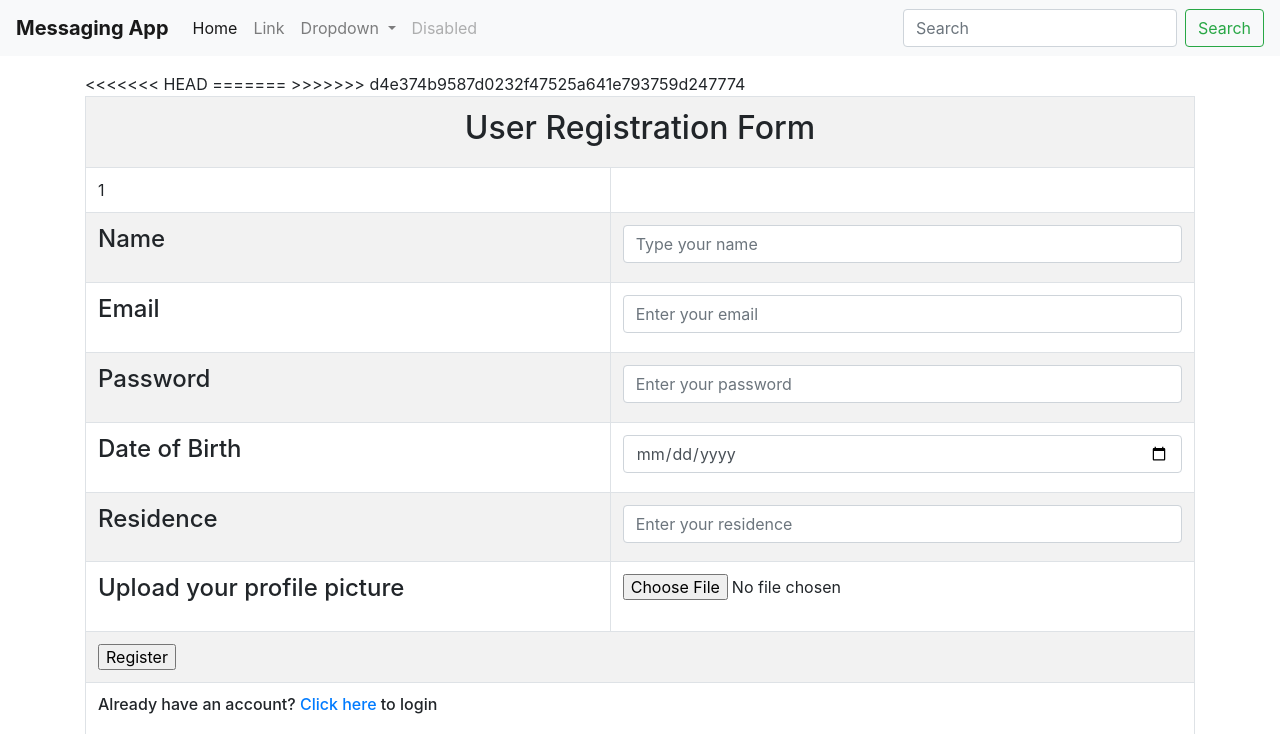
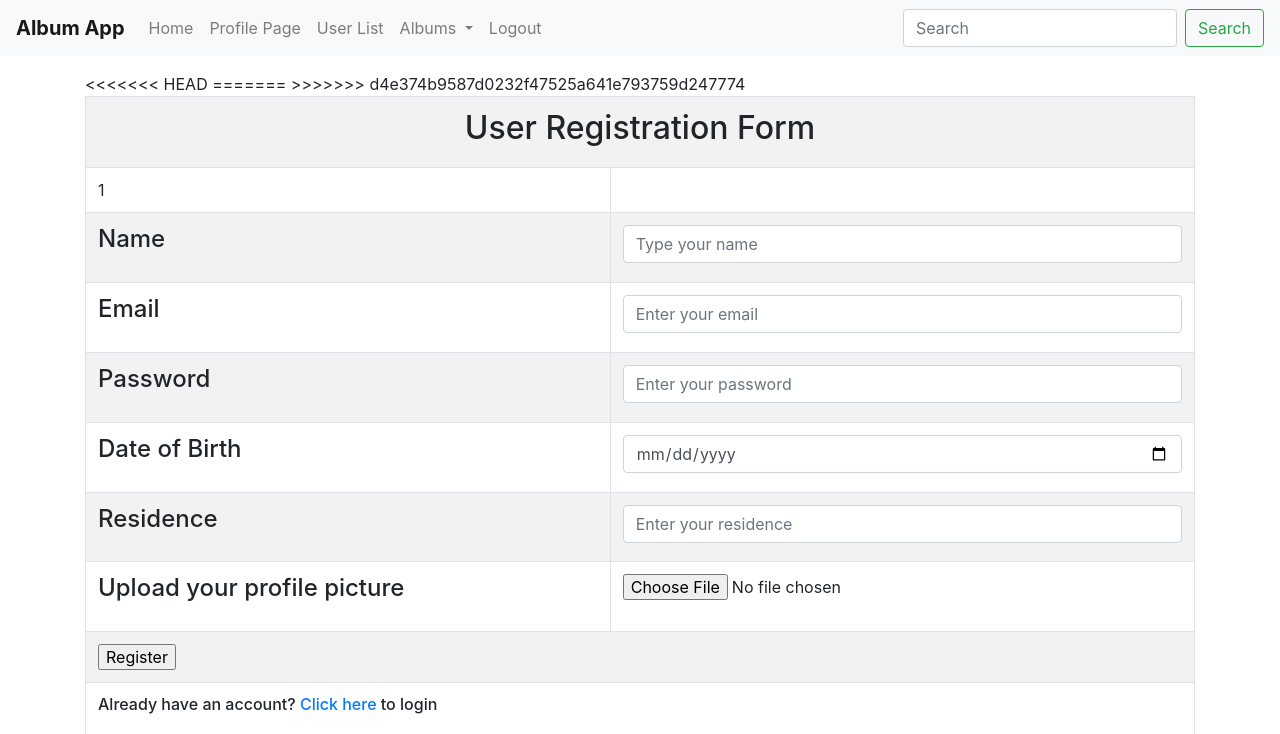
Before and after one commit to CodyBu/Photo-Album, a PHP site: page /form1.php?msg=1 in a window 1280 px wide. Shown: the top 734 px of the page. Run offline with PHP 8.4, Linux system fonts and the light colour scheme.

Commit message:
Add files via upload

```diff
--- a/nav.php
+++ b/nav.php
@@ -2,39 +2,40 @@
 <!-- NAVBAR -->
 <head>
         <link rel="stylesheet" href="https://cdn.jsdelivr.net/npm/bootstrap@4.6.0/dist/css/bootstrap.min.css" integrity="sha384-B0vP5xmATw1+K9KRQjQERJvTumQW0nPEzvF6L/Z6nronJ3oUOFUFpCjEUQouq2+l" crossorigin="anonymous">
-
-
+        <script src="https://code.jquery.com/jquery-3.5.1.slim.min.js" integrity="sha384-DfXdz2htPH0lsSSs5nCTpuj/zy4C+OGpamoFVy38MVBnE+IbbVYUew+OrCXaRkfj" crossorigin="anonymous"></script>
+        <script src="https://cdn.jsdelivr.net/npm/bootstrap@4.6.0/dist/js/bootstrap.bundle.min.js" integrity="sha384-Piv4xVNRyMGpqkS2by6br4gNJ7DXjqk09RmUpJ8jgGtD7zP9yug3goQfGII0yAns" crossorigin="anonymous"></script>
 </head>
 
 <body>
 
 	<nav class="navbar navbar-expand-lg navbar-light bg-light">
-        <a class="navbar-brand" href="#"><b>Messaging App</b></a>
+        <a class="navbar-brand" href="home.php"><b>Album App</b></a>
         <button class="navbar-toggler" type="button" data-toggle="collapse" data-target="#navbarSupportedContent" aria-controls="navbarSupportedContent" aria-expanded="false" aria-label="Toggle navigation">
         <span class="navbar-toggler-icon"></span>
         </button>
 
     <div class="collapse navbar-collapse" id="navbarSupportedContent">
         <ul class="navbar-nav mr-auto">
-            <li class="nav-item active">
-            <a class="nav-link" href="#">Home <span class="sr-only">(current)</span></a>
+            <li class="nav-item">
+            <a class="nav-link" href="home.php">Home <span class="sr-only">(current)</span></a>
             </li>
             <li class="nav-item">
-            <a class="nav-link" href="#">Link</a>
+            <a class="nav-link" href="profile.php">Profile Page</a>
+            </li>
+            <li class="nav-item">
+            <a class="nav-link" href="userList.php">User List</a>
             </li>
             <li class="nav-item dropdown">
-            <a class="nav-link dropdown-toggle" href="#" id="navbarDropdown" role="button" data-toggle="dropdown" aria-haspopup="true" aria-expanded="false">
-                Dropdown
+            <a class="nav-link dropdown-toggle" id="navbarDropdown" role="button" data-toggle="dropdown" aria-haspopup="true" aria-expanded="false">
+                Albums
             </a>
-            <div class="dropdown-menu" aria-labelledby="navbarDropdown">
-                <a class="dropdown-item" href="#">Action</a>
-                <a class="dropdown-item" href="#">Another action</a>
-                <div class="dropdown-divider"></div>
-                <a class="dropdown-item" href="#">Something else here</a>
-            </div>
+            <ul class="dropdown-menu" aria-labelledby="navbarDropdown">
+            <li><a class="dropdown-item" href="#">Create Album</a></li>
+            <li><a class="dropdown-item" href="#">View All Albums</a></li>
+          </ul>
             </li>
             <li class="nav-item">
-            <a class="nav-link disabled" href="#" tabindex="-1" aria-disabled="true">Disabled</a>
+            <a class="nav-link" href="signout.php">Logout</a>
             </li>
         </ul>
         <form class="form-inline my-2 my-lg-0">
```
Also changed, not shown: signout.php (added, +8 -0 lines).
